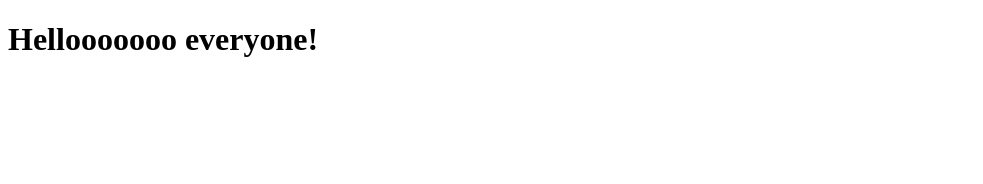
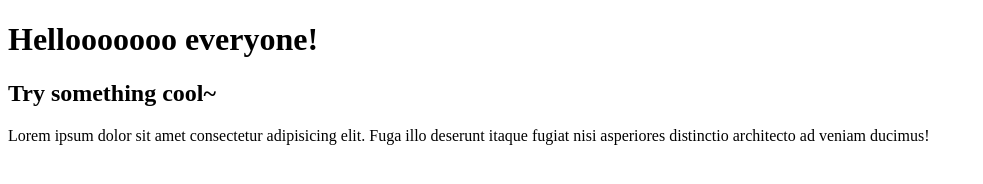
Before and after one commit to jimmykai/TestRepo, a plain HTML site: page index.html in a window 1280 px wide. Shown: the whole page, without its empty margins (0-983 px from the left). Drawn offline with Linux system fonts and the light colour scheme.

Commit message:
Add some new things.

```diff
--- a/index.html
+++ b/index.html
@@ -8,5 +8,7 @@
 </head>
 <body>
     <h1>Hellooooooo everyone!</h1>
+    <h2>Try something cool~</h2>
+    <p>Lorem ipsum dolor sit amet consectetur adipisicing elit. Fuga illo deserunt itaque fugiat nisi asperiores distinctio architecto ad veniam ducimus!</p>
 </body>
 </html>
```
